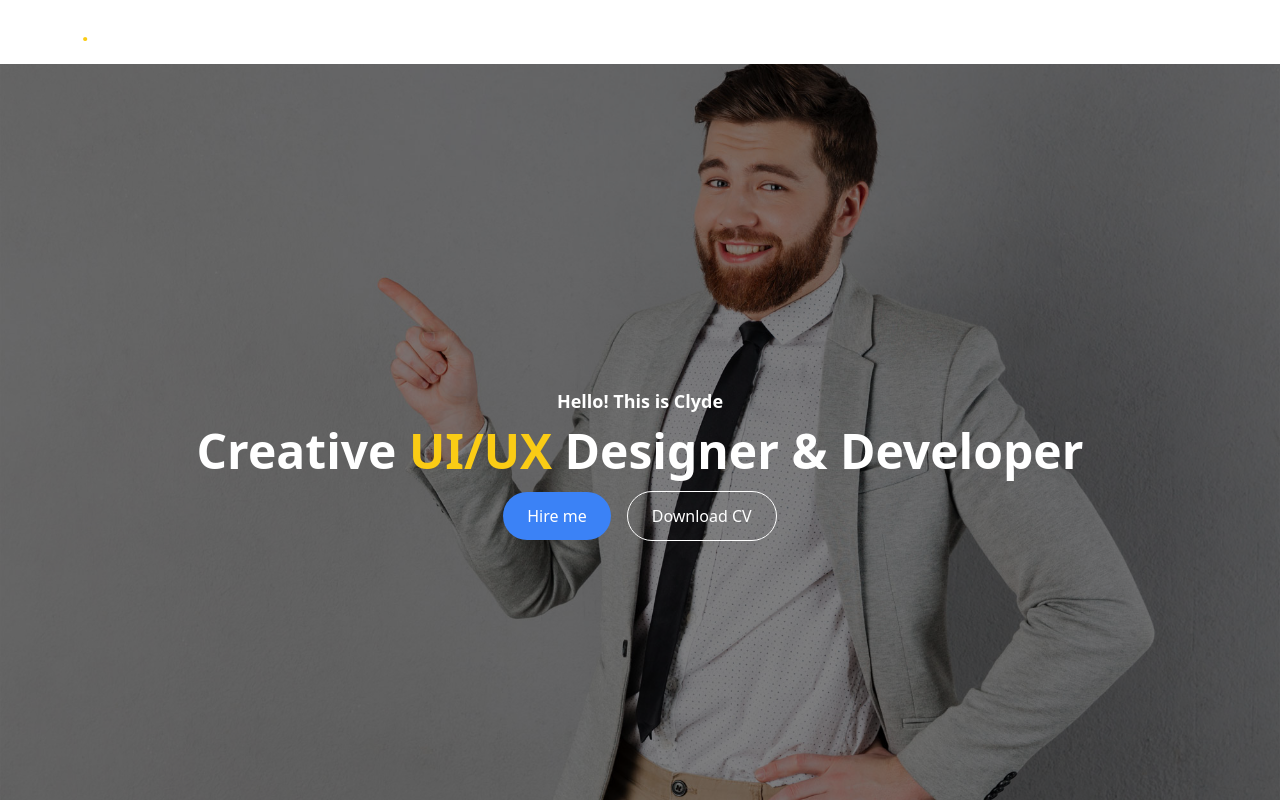
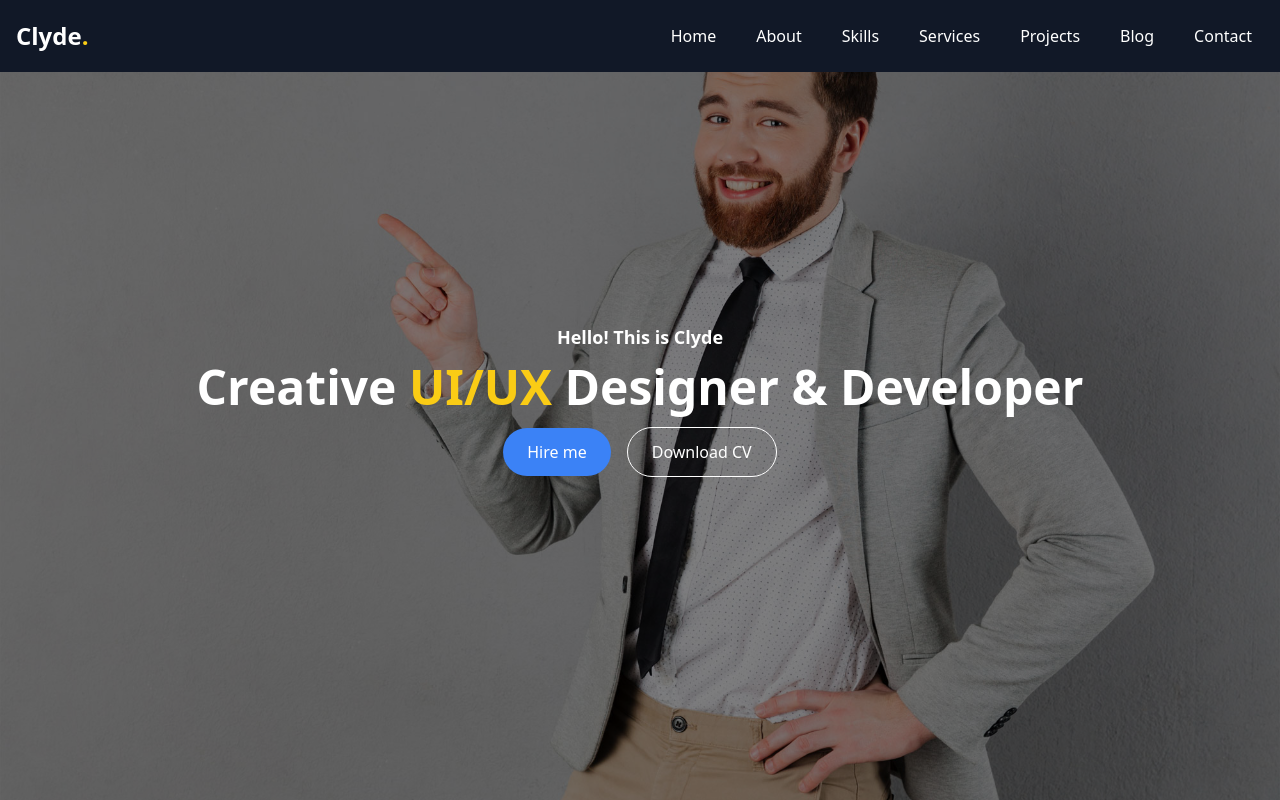
Before and after one commit to madsdev404/madsdev404_portfolio, a Next.js app: page / in a window 1280 px wide. Shown: the top 800 px of the page. Built offline with nearby package versions, Linux system fonts and the light colour scheme.

Commit message:
Fixed Navbar styling and added mobile menu functionality.

```diff
--- a/components/Navbar.tsx
+++ b/components/Navbar.tsx
@@ -1,26 +1,34 @@
-import React from 'react';
+import React, { useState } from 'react';
 import Link from 'next/link';
 
 const Navbar = () => {
+  const [isOpen, setIsOpen] = useState(false);
+
+  const toggleMenu = () => {
+    setIsOpen(!isOpen);
+  };
+
   return (
-    <nav className="navbar navbar-expand-lg navbar-dark ftco_navbar bg-dark ftco-navbar-light site-navbar-target w-full py-4" id="ftco-navbar">
+    <nav className="navbar navbar-expand-lg navbar-dark ftco_navbar bg-gray-900 fixed w-full z-50 py-4" id="ftco-navbar">
       <div className="container mx-auto flex justify-between items-center px-4">
         <Link href="/" className="navbar-brand text-white text-2xl font-bold">
           Clyde<span className="text-yellow-400">.</span>
         </Link>
-        <button className="navbar-toggler lg:hidden focus:outline-none" type="button" data-toggle="collapse" data-target="#ftco-nav" aria-controls="ftco-nav" aria-expanded="false" aria-label="Toggle navigation">
-          <span className="oi oi-menu text-white"></span> Menu
+        <button className="lg:hidden focus:outline-none" onClick={toggleMenu}>
+          <svg className="w-6 h-6 text-white" fill="none" stroke="currentColor" viewBox="0 0 24 24" xmlns="http://www.w3.org/2000/svg">
+            <path strokeLinecap="round" strokeLinejoin="round" strokeWidth="2" d="M4 6h16M4 12h16M4 18h16"></path>
+          </svg>
         </button>
 
-        <div className="hidden lg:flex collapse navbar-collapse" id="ftco-nav">
-          <ul className="navbar-nav ml-auto flex space-x-4">
-            <li className="nav-item"><Link href="#home-section" className="nav-link text-white hover:text-yellow-400"><span>Home</span></Link></li>
-            <li className="nav-item"><Link href="#about-section" className="nav-link text-white hover:text-yellow-400"><span>About</span></Link></li>
-            <li className="nav-item"><Link href="#skills-section" className="nav-link text-white hover:text-yellow-400"><span>Skills</span></Link></li>
-            <li className="nav-item"><Link href="#services-section" className="nav-link text-white hover:text-yellow-400"><span>Services</span></Link></li>
-            <li className="nav-item"><Link href="#projects-section" className="nav-link text-white hover:text-yellow-400"><span>Projects</span></Link></li>
-            <li className="nav-item"><Link href="#blog-section" className="nav-link text-white hover:text-yellow-400"><span>Blog</span></Link></li>
-            <li className="nav-item"><Link href="#contact-section" className="nav-link text-white hover:text-yellow-400"><span>Contact</span></Link></li>
+        <div className={`lg:flex ${isOpen ? 'block' : 'hidden'} w-full lg:w-auto`} id="ftco-nav">
+          <ul className="navbar-nav ml-auto flex flex-col lg:flex-row space-y-2 lg:space-y-0 lg:space-x-4 mt-4 lg:mt-0">
+            <li className="nav-item"><Link href="#home-section" className="nav-link text-white hover:text-yellow-400 block py-2 px-3"><span>Home</span></Link></li>
+            <li className="nav-item"><Link href="#about-section" className="nav-link text-white hover:text-yellow-400 block py-2 px-3"><span>About</span></Link></li>
+            <li className="nav-item"><Link href="#skills-section" className="nav-link text-white hover:text-yellow-400 block py-2 px-3"><span>Skills</span></Link></li>
+            <li className="nav-item"><Link href="#services-section" className="nav-link text-white hover:text-yellow-400 block py-2 px-3"><span>Services</span></Link></li>
+            <li className="nav-item"><Link href="#projects-section" className="nav-link text-white hover:text-yellow-400 block py-2 px-3"><span>Projects</span></Link></li>
+            <li className="nav-item"><Link href="#blog-section" className="nav-link text-white hover:text-yellow-400 block py-2 px-3"><span>Blog</span></Link></li>
+            <li className="nav-item"><Link href="#contact-section" className="nav-link text-white hover:text-yellow-400 block py-2 px-3"><span>Contact</span></Link></li>
           </ul>
         </div>
       </div>
--- a/sections/Footer.tsx
+++ b/sections/Footer.tsx
@@ -57,7 +57,7 @@ const Footer = () => {
         <div className="row">
           <div className="w-full text-center">
             <p className="text-gray-500">
-              Copyright &copy;<script>document.write(new Date().getFullYear());</script> All rights reserved | This template is made with <i className="fa fa-heart" aria-hidden="true"></i> by <a href="https://colorlib.com" target="_blank" className="text-blue-400 hover:underline">Colorlib</a>
+              Copyright &copy;{new Date().getFullYear()} All rights reserved | This template is made with <i className="fa fa-heart" aria-hidden="true"></i> by <a href="https://colorlib.com" target="_blank" className="text-blue-400 hover:underline">Colorlib</a>
             </p>
           </div>
         </div>
```
